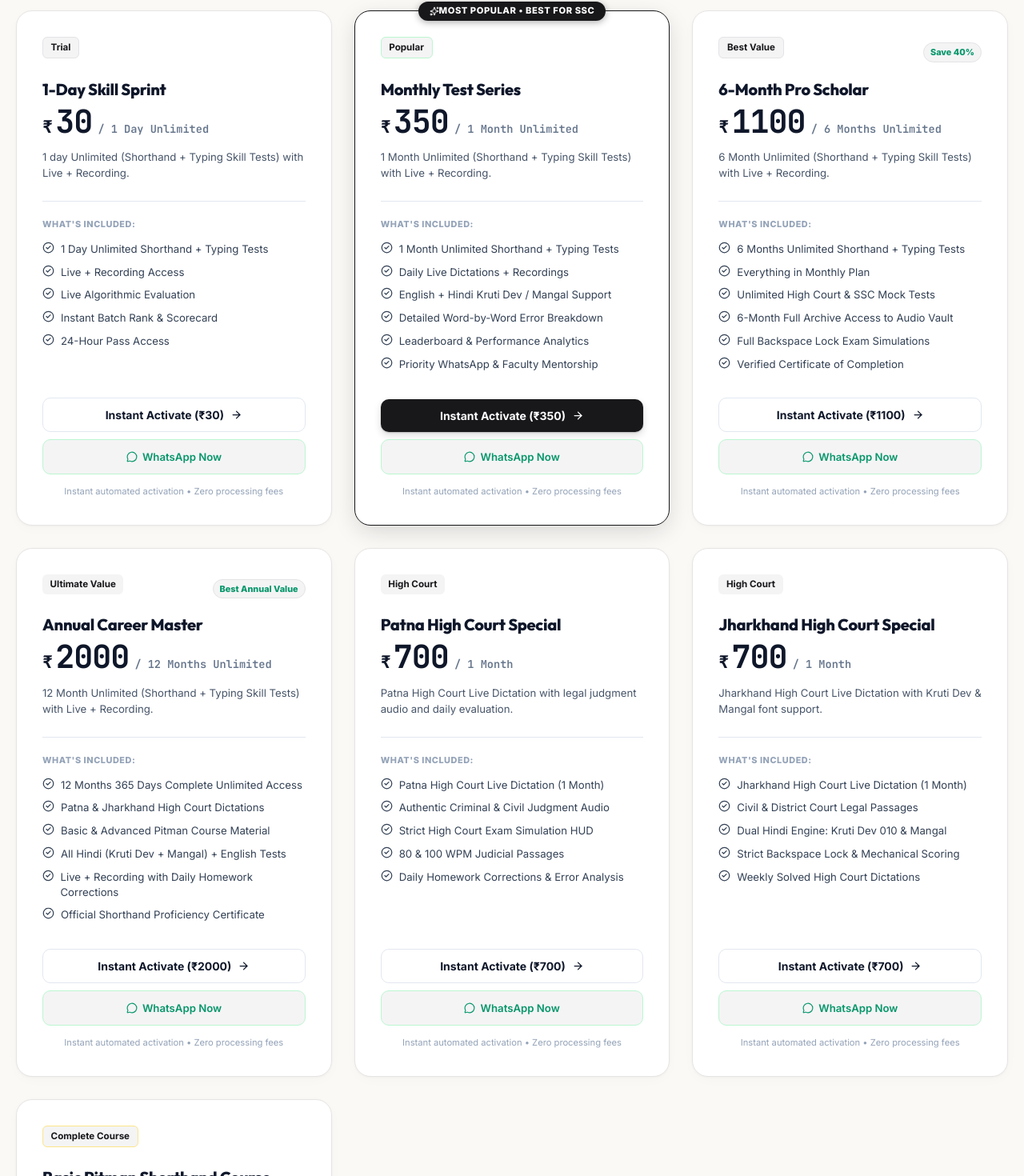
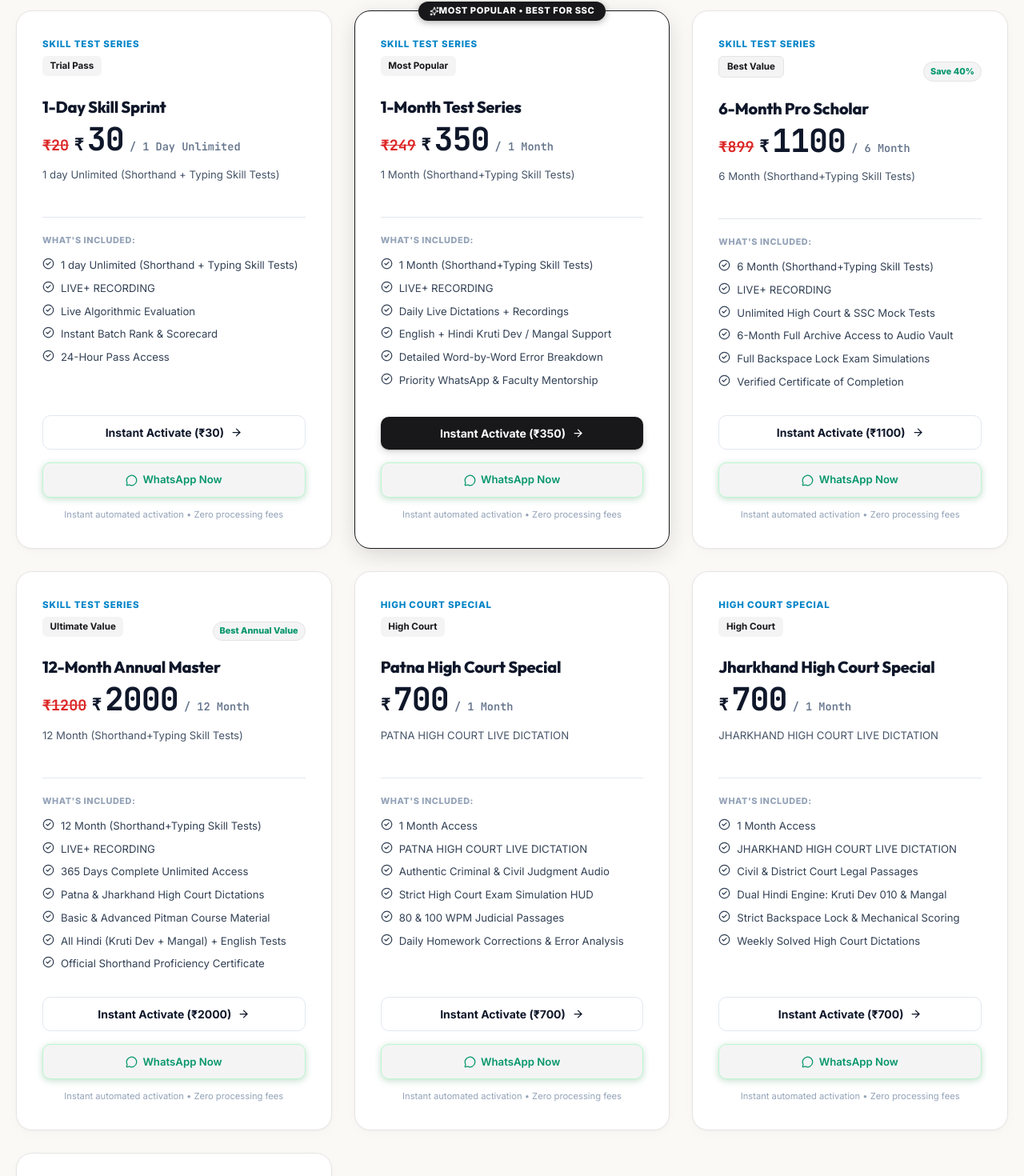
Before and after one commit to codemonkx/shorthandplus, a React (Vite) app: page / in a window 1280 px wide. Shown: the part 8772-10242 px from the top of the page at 80% size. Built offline with nearby package versions, Linux system fonts and the light colour scheme; no server answers.

Commit message:
feat(pricing): align test series & course rate card with handwritten official rate sheet

```diff
--- a/src/data/mockData.js
+++ b/src/data/mockData.js
@@ -25,14 +25,16 @@ export const INITIAL_USER = {
 export const PRICING_PLANS = [
   {
     id: "plan-1day",
+    seriesTitle: "Skill Test series",
     name: "1-Day Skill Sprint",
     price: 30,
+    originalPrice: 20,
     duration: "1 Day Unlimited",
-    badge: "Trial",
-    description: "1 day Unlimited (Shorthand + Typing Skill Tests) with Live + Recording.",
+    badge: "Trial Pass",
+    description: "1 day Unlimited (Shorthand + Typing Skill Tests)",
     features: [
-      "1 Day Unlimited Shorthand + Typing Tests",
-      "Live + Recording Access",
+      "1 day Unlimited (Shorthand + Typing Skill Tests)",
+      "LIVE+ RECORDING",
       "Live Algorithmic Evaluation",
       "Instant Batch Rank & Scorecard",
       "24-Hour Pass Access"
@@ -41,31 +43,35 @@ export const PRICING_PLANS = [
   },
   {
     id: "plan-1mo",
-    name: "Monthly Test Series",
+    seriesTitle: "Skill Test series",
+    name: "1-Month Test Series",
     price: 350,
-    duration: "1 Month Unlimited",
-    badge: "Popular",
-    description: "1 Month Unlimited (Shorthand + Typing Skill Tests) with Live + Recording.",
+    originalPrice: 249,
+    duration: "1 Month",
+    badge: "Most Popular",
+    description: "1 Month (Shorthand+Typing Skill Tests)",
     features: [
-      "1 Month Unlimited Shorthand + Typing Tests",
+      "1 Month (Shorthand+Typing Skill Tests)",
+      "LIVE+ RECORDING",
       "Daily Live Dictations + Recordings",
       "English + Hindi Kruti Dev / Mangal Support",
       "Detailed Word-by-Word Error Breakdown",
-      "Leaderboard & Performance Analytics",
       "Priority WhatsApp & Faculty Mentorship"
     ],
     popular: true
   },
   {
     id: "plan-6mo",
+    seriesTitle: "Skill Test series",
     name: "6-Month Pro Scholar",
     price: 1100,
-    duration: "6 Months Unlimited",
+    originalPrice: 899,
+    duration: "6 Month",
     badge: "Best Value",
-    description: "6 Month Unlimited (Shorthand + Typing Skill Tests) with Live + Recording.",
+    description: "6 Month (Shorthand+Typing Skill Tests)",
     features: [
-      "6 Months Unlimited Shorthand + Typing Tests",
-      "Everything in Monthly Plan",
+      "6 Month (Shorthand+Typing Skill Tests)",
+      "LIVE+ RECORDING",
       "Unlimited High Court & SSC Mock Tests",
       "6-Month Full Archive Access to Audio Vault",
       "Full Backspace Lock Exam Simulations",
@@ -75,30 +81,35 @@ export const PRICING_PLANS = [
   },
   {
     id: "plan-12mo",
-    name: "Annual Career Master",
+    seriesTitle: "Skill Test series",
+    name: "12-Month Annual Master",
     price: 2000,
-    duration: "12 Months Unlimited",
+    originalPrice: 1200,
+    duration: "12 Month",
     badge: "Ultimate Value",
-    description: "12 Month Unlimited (Shorthand + Typing Skill Tests) with Live + Recording.",
+    description: "12 Month (Shorthand+Typing Skill Tests)",
     features: [
-      "12 Months 365 Days Complete Unlimited Access",
+      "12 Month (Shorthand+Typing Skill Tests)",
+      "LIVE+ RECORDING",
+      "365 Days Complete Unlimited Access",
       "Patna & Jharkhand High Court Dictations",
       "Basic & Advanced Pitman Course Material",
       "All Hindi (Kruti Dev + Mangal) + English Tests",
-      "Live + Recording with Daily Homework Corrections",
       "Official Shorthand Proficiency Certificate"
     ],
     popular: false
   },
   {
     id: "plan-patna-hc",
+    seriesTitle: "High Court Special",
     name: "Patna High Court Special",
     price: 700,
     duration: "1 Month",
     badge: "High Court",
-    description: "Patna High Court Live Dictation with legal judgment audio and daily evaluation.",
+    description: "PATNA HIGH COURT LIVE DICTATION",
     features: [
-      "Patna High Court Live Dictation (1 Month)",
+      "1 Month Access",
+      "PATNA HIGH COURT LIVE DICTATION",
       "Authentic Criminal & Civil Judgment Audio",
       "Strict High Court Exam Simulation HUD",
       "80 & 100 WPM Judicial Passages",
@@ -108,13 +119,15 @@ export const PRICING_PLANS = [
   },
   {
     id: "plan-jharkhand-hc",
+    seriesTitle: "High Court Special",
     name: "Jharkhand High Court Special",
     price: 700,
     duration: "1 Month",
     badge: "High Court",
-    description: "Jharkhand High Court Live Dictation with Kruti Dev & Mangal font support.",
+    description: "JHARKHAND HIGH COURT LIVE DICTATION",
     features: [
-      "Jharkhand High Court Live Dictation (1 Month)",
+      "1 Month Access",
+      "JHARKHAND HIGH COURT LIVE DICTATION",
       "Civil & District Court Legal Passages",
       "Dual Hindi Engine: Kruti Dev 010 & Mangal",
       "Strict Backspace Lock & Mechanical Scoring",
@@ -124,15 +137,18 @@ export const PRICING_PLANS = [
   },
   {
     id: "plan-pitman",
-    name: "Basic Pitman Shorthand Course",
+    seriesTitle: "Basic Pitman Course",
+    name: "BASIC PITMAN COURSE",
     price: 4500,
-    duration: "3 to 4 Months Only",
+    originalPrice: 6000,
+    duration: "3 to 4 Month Only",
     badge: "Complete Course",
-    description: "Complete Basic Pitman Course with complete book, Live + Recording, and daily homework correction.",
+    description: "BASIC PITMAN COURSE — Complete Pitman Book with Live + Recording and Daily Homework Correction.",
     features: [
-      "3 to 4 Months Complete Pitman Book Course",
-      "Live Classes + Recorded Replay Library",
-      "Homework Daily Correction by Senior Masters",
+      "3 TO 4 MONTH ONLY",
+      "COMPLETE BOOK",
+      "LIVE+ RECORDING",
+      "HOMEWORK DAILY CORRECTION",
       "Stroke Outlines, Grammalogues & Phraseography",
       "Speed Development: 50, 60, 80 & 100 WPM",
       "Government Exam-Oriented Job Readiness"
--- a/src/views/LandingPage.jsx
+++ b/src/views/LandingPage.jsx
@@ -1571,6 +1571,11 @@ export default function LandingPage({
                   )}
 
                   <div className="pricing-card-header">
+                    {plan.seriesTitle && (
+                      <div style={{ fontSize: '0.72rem', fontWeight: 800, textTransform: 'uppercase', letterSpacing: '0.8px', color: '#0284c7', marginBottom: '0.35rem' }}>
+                        {plan.seriesTitle}
+                      </div>
+                    )}
                     <div className="plan-badge-row">
                       <span className={`plan-badge-type badge-${plan.badge?.toLowerCase().replace(/\s+/g, '-')}`}>
                         {plan.badge}
@@ -1585,7 +1590,12 @@ export default function LandingPage({
 
                     <h3 className="plan-title-text">{plan.name}</h3>
 
-                    <div className="price-amount-row font-mono">
+                    <div className="price-amount-row font-mono" style={{ display: 'flex', alignItems: 'baseline', flexWrap: 'wrap', gap: '0.35rem' }}>
+                      {plan.originalPrice && (
+                        <span style={{ textDecoration: 'line-through', color: '#dc2626', fontSize: '1.15rem', fontWeight: 700, marginRight: '0.2rem' }}>
+                          ₹{plan.originalPrice}
+                        </span>
+                      )}
                       <span className="currency">₹</span>
                       <span className="price-value">{plan.price}</span>
                       <span className="duration-text">/ {plan.duration}</span>
@@ -1617,8 +1627,24 @@ export default function LandingPage({
                       target="_blank"
                       rel="noopener noreferrer"
                       className="btn-plan-whatsapp w-full"
+                      style={{
+                        display: 'flex',
+                        alignItems: 'center',
+                        justifyContent: 'center',
+                        gap: '0.45rem',
+                        background: '#15803d',
+                        color: '#ffffff',
+                        fontWeight: 700,
+                        fontSize: '0.9rem',
+                        padding: '0.75rem 1rem',
+                        borderRadius: '999px',
+                        textDecoration: 'none',
+                        boxShadow: '0 2px 8px rgba(21, 128, 61, 0.25)',
+                        transition: 'all 0.2s ease',
+                        marginTop: '0.4rem'
+                      }}
                     >
-                      <MessageCircle size={14} className="shrink-0" />
+                      <MessageCircle size={15} className="shrink-0" />
                       <span>WhatsApp Now</span>
                     </a>
                     <span className="plan-guarantee-note">Instant automated activation • Zero processing fees</span>
```
Also changed, not shown: src/views/CoursesPage.jsx (+63 -4 lines).
